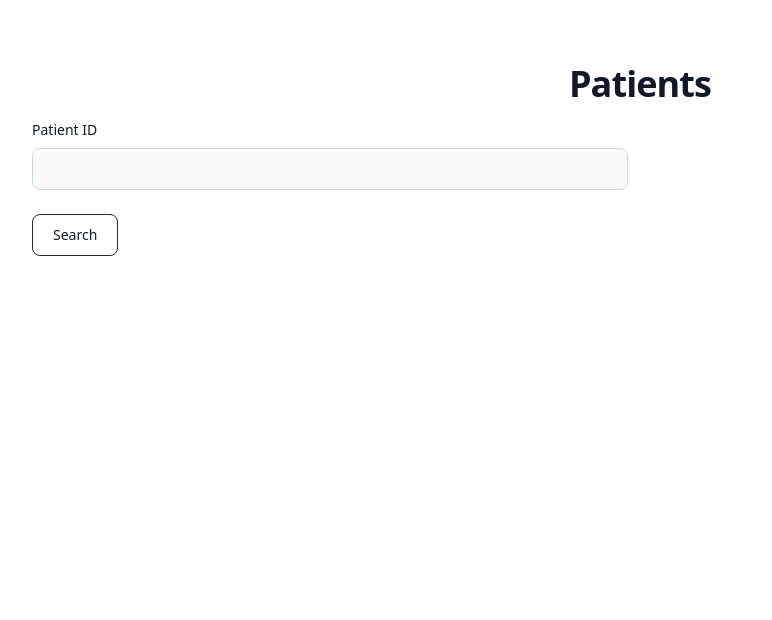
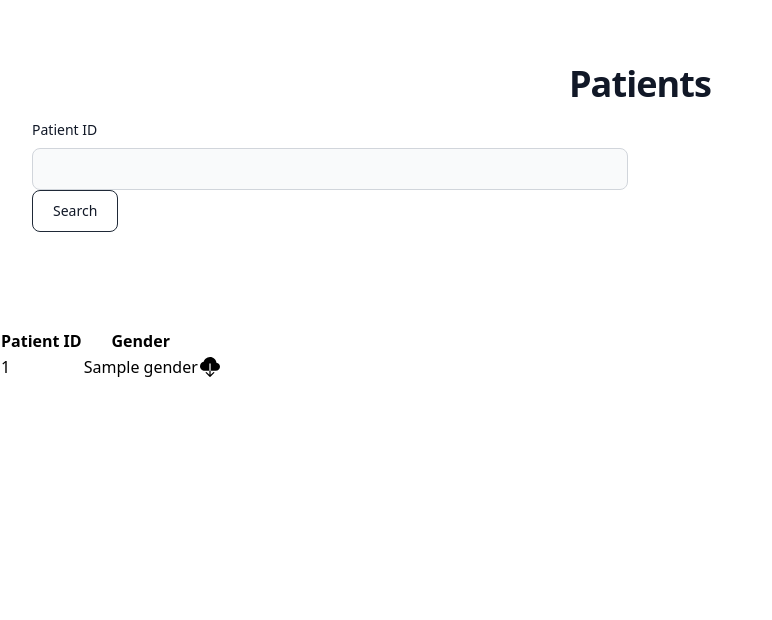
Before and after one commit to ryashpal/EHR-Int-Web, a Flask app: template web/templates/patient.html in a window 1280 px wide. Shown: the part 72-692 px from the top of the page, without its empty margins (0-772 px from the left). Run offline with Flask 3, Linux system fonts and the light colour scheme; the template is opened without the code that fills it: most values are stand-ins (such as "Sample title", 1, 10 or a date in 2020); parts of the project's set-up code (start-up, migrations or seed data) failed here and were passed over; some libraries are stand-ins or nearby versions.

Commit message:
patient search list

```diff
--- a/web/app.py
+++ b/web/app.py
@@ -1,7 +1,5 @@
 from flask import Flask
 from flask import render_template
-from flask import request
-from flask import redirect
 
 import logging
 logging.basicConfig(filename='logs/flask.log', level=logging.DEBUG, format=f'%(asctime)s %(levelname)s %(name)s %(threadName)s : %(message)s')
--- a/web/templates/patient.html
+++ b/web/templates/patient.html
@@ -12,12 +12,37 @@
                 <div>
                     <label for="patient_id" class="block mb-2 text-sm font-medium text-gray-900 dark:text-white">Patient ID</label>
                     <input type="text" name="patient_id" id="patient_id" class="bg-gray-50 border border-gray-300 text-gray-900 text-sm rounded-lg focus:ring-blue-500 focus:border-blue-500 block w-full p-2.5 dark:bg-gray-700 dark:border-gray-600 dark:placeholder-gray-400 dark:text-white dark:focus:ring-blue-500 dark:focus:border-blue-500" required>
+                    <button type="submit" class="text-gray-900 hover:text-white border border-gray-800 hover:bg-gray-900 focus:ring-4 focus:outline-none focus:ring-gray-300 font-medium rounded-lg text-sm px-5 py-2.5 text-center me-2 mb-2 dark:border-gray-600 dark:text-gray-400 dark:hover:text-white dark:hover:bg-gray-600 dark:focus:ring-gray-800">Search</button>
                 </div>
             </div>
-            <button type="submit" class="text-gray-900 hover:text-white border border-gray-800 hover:bg-gray-900 focus:ring-4 focus:outline-none focus:ring-gray-300 font-medium rounded-lg text-sm px-5 py-2.5 text-center me-2 mb-2 dark:border-gray-600 dark:text-gray-400 dark:hover:text-white dark:hover:bg-gray-600 dark:focus:ring-gray-800">Search</button>
         </form>
     </div>
 </div>
 
+<table class="table table-bordered">
+<thead class="thead-dark">
+    <tr>
+        <th scope="col">Patient ID</th>
+        <th scope="col">Gender</th>
+    </tr>
+</thead>
+<tbody>
+    {% for patient in patientList %}
+    <tr>
+        <td>{{patient['id']}}</td>
+        <td>{{patient['gender']}}</td>
+        <td>
+            <a class="link-dark" href="/dashboard/{{patient['id']}}">
+                <svg xmlns="http://www.w3.org/2000/svg" width="20" height="20" fill="currentColor"
+                    class="bi bi-cloud-download-fill" viewBox="0 0 16 16">
+                    <path fill-rule="evenodd"
+                        d="M8 0a5.53 5.53 0 0 0-3.594 1.342c-.766.66-1.321 1.52-1.464 2.383C1.266 4.095 0 5.555 0 7.318 0 9.366 1.708 11 3.781 11H7.5V5.5a.5.5 0 0 1 1 0V11h4.188C14.502 11 16 9.57 16 7.773c0-1.636-1.242-2.969-2.834-3.194C12.923 1.999 10.69 0 8 0m-.354 15.854a.5.5 0 0 0 .708 0l3-3a.5.5 0 0 0-.708-.708L8.5 14.293V11h-1v3.293l-2.146-2.147a.5.5 0 0 0-.708.708z" />
+                </svg>
+            </a>
+        </td>
+    </tr>
+    {% endfor %}
+</tbody>
+</table>
 
 {% endblock %}
```
